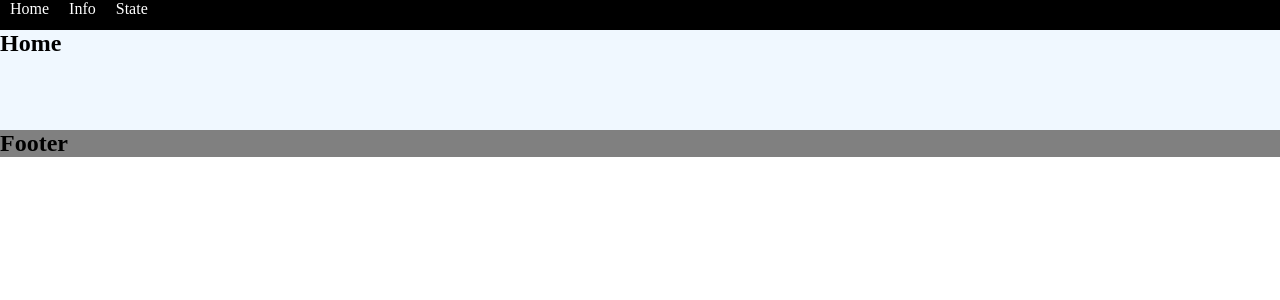
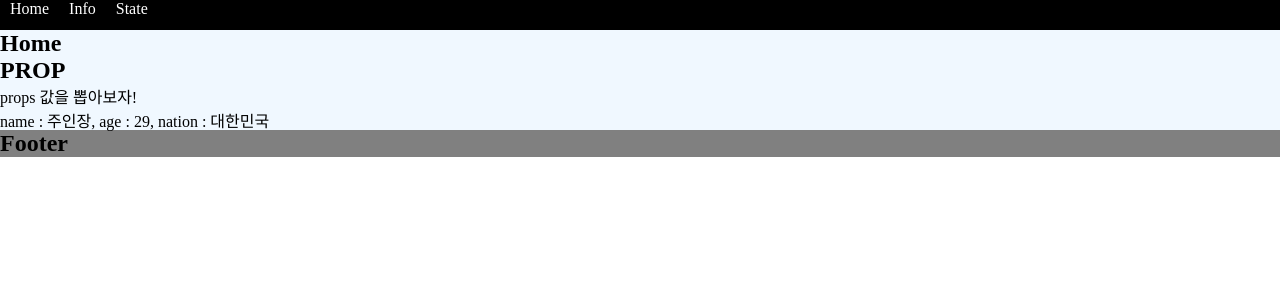
Before and after one commit to mjlee0509/React, a React (Create React App) app: page / in a window 1280 px wide. Shown: the top 300 px of the page. Built offline with nearby package versions, Linux system fonts and the light colour scheme.

Commit message:
08. Props

```diff
--- a/src/Home.jsx
+++ b/src/Home.jsx
@@ -1,7 +1,15 @@
+// props : 상위 컴포넌트에서 parameter를 전달하는 것
+// Home -> Prop으로 name, age를 전달해보자
+
+import Prop from "./pages/Prop";
+
+
 const Home = () => {
     return (
         <div className="home">
             <h2>Home</h2>
+            <Prop name="주인장" age="29" nation="대한민국"/> {/* 전달해줄 파라미터 이름. 맘대로 정해주면 된다.*/}
+
         </div>
     )
 }
--- /dev/null
+++ b/src/pages/Prop.jsx
@@ -0,0 +1,11 @@
+const Prop = (props) => {
+    // console.log(props);
+    return (
+        <div className = "prop-page page">
+            <h2>PROP</h2>
+            <p>props 값을 뽑아보자!</p>
+            <p>name : {props.name}, age : {props.age}, nation : {props.nation}</p>
+        </div>
+    );
+}
+export default Prop;
--- a/src/pages/State.jsx
+++ b/src/pages/State.jsx
@@ -15,14 +15,12 @@ const State = () => {
 
     const textInput = (e) => { // 함수를 입력할 때 event를 넘겨준다
         // console.log(e);
-        console.log(e.target.value);
-        console.log(e.target.name);
+        // console.log(e.target.value);
+        // console.log(e.target.name);
 
         const { name, value } = e.target;
         console.log(name, value);
-
         setParam2(value);
-
     }
 
     return(
```
